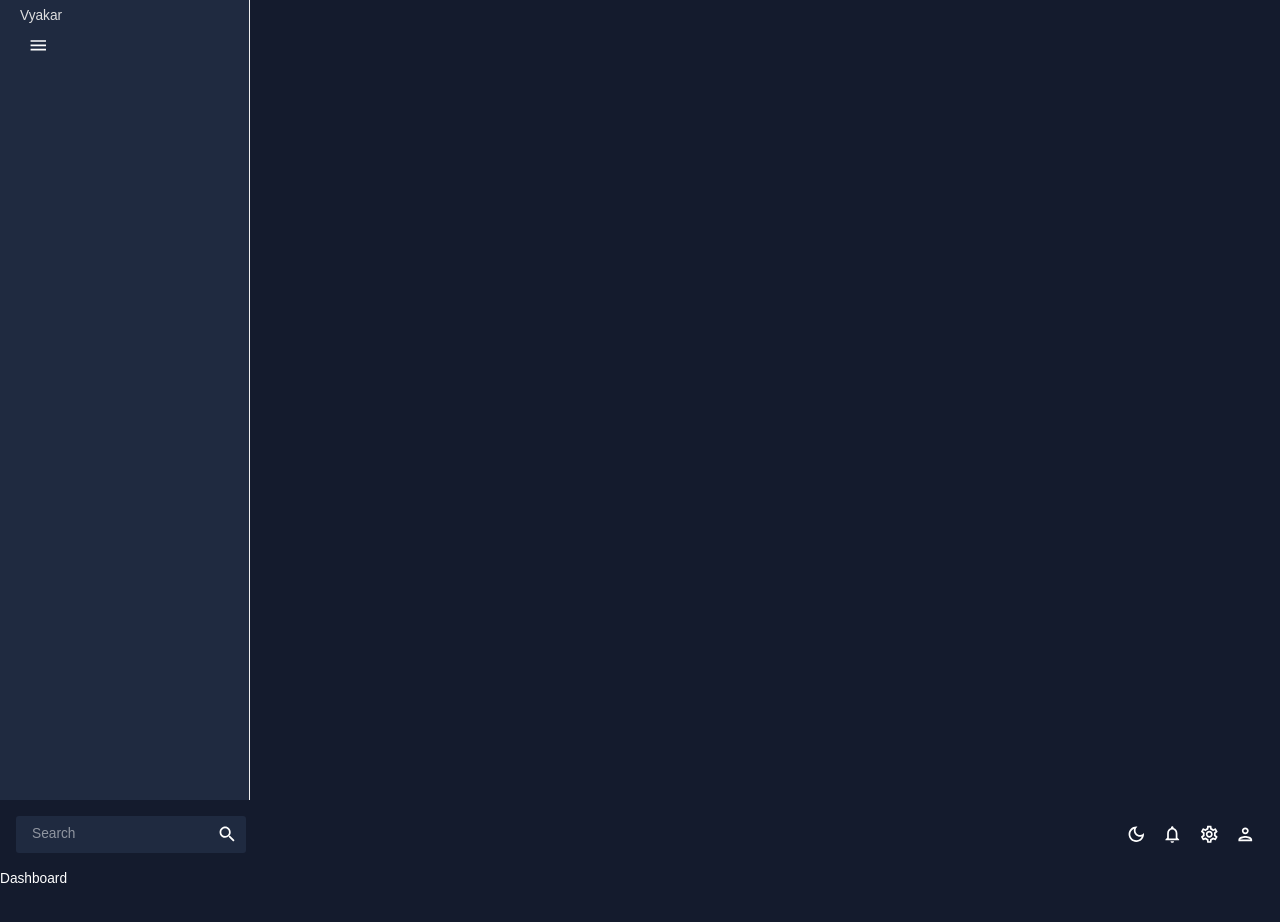
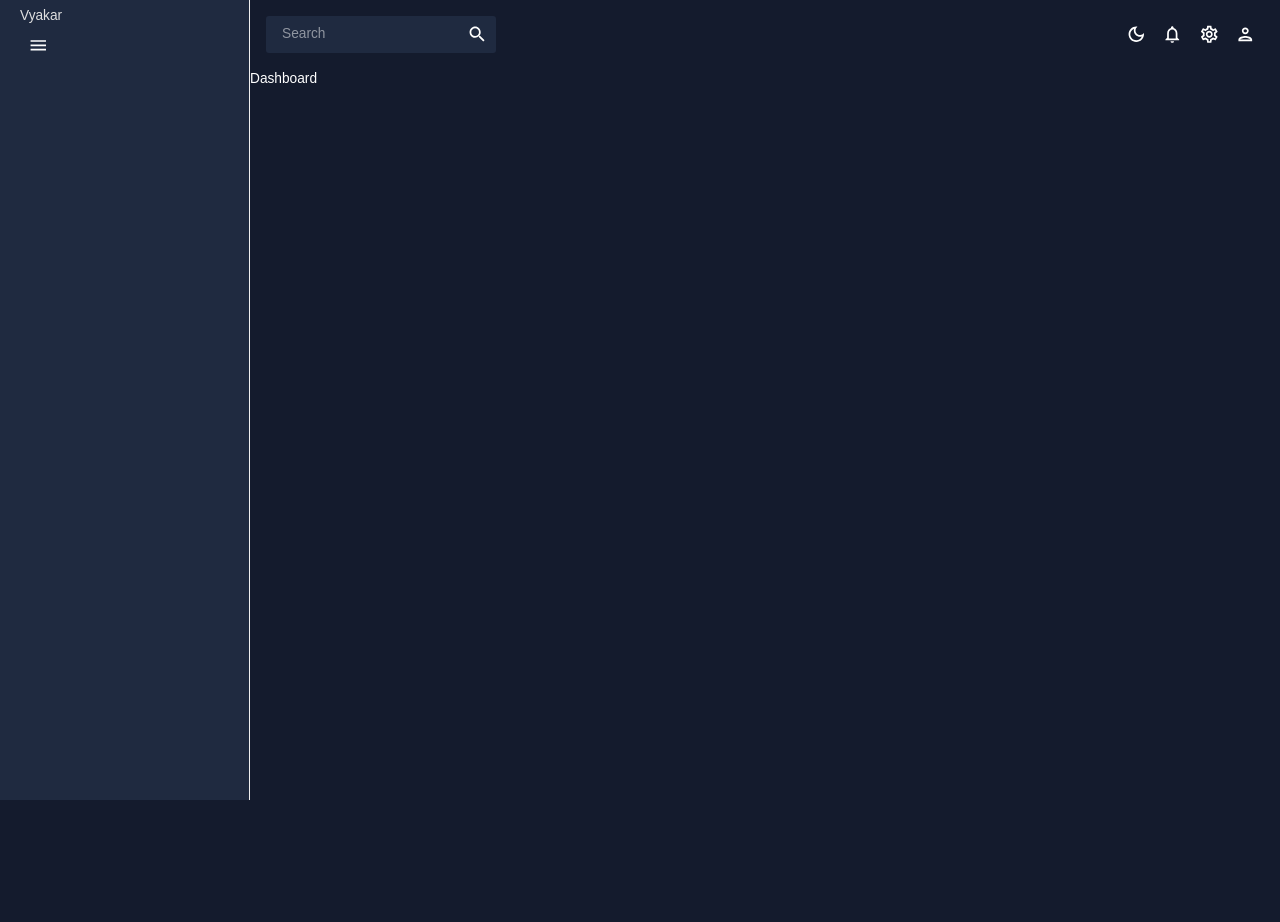
Before and after one commit to sgaurang82/react-admin-dashboard, a React (Vite) app: page / in a window 1280 px wide. Shown: the top 922 px of the page. After the commit the page ends 800 px from the top, so only its background shows below. Built offline with nearby package versions, Linux system fonts and the light colour scheme; a web font is replaced by a local one.

Commit message:
Corrected Sidebar Position

```diff
--- a/src/App.tsx
+++ b/src/App.tsx
@@ -11,8 +11,9 @@ function App() {
     <ColorModeContext.Provider value={colorMode}>
       <ThemeProvider theme={theme}>
         <CssBaseline />
-        <Sidebar />
+
         <div className="app">
+          <Sidebar />
           <main className="content">
             <Topbar />
             <Routes>
```
